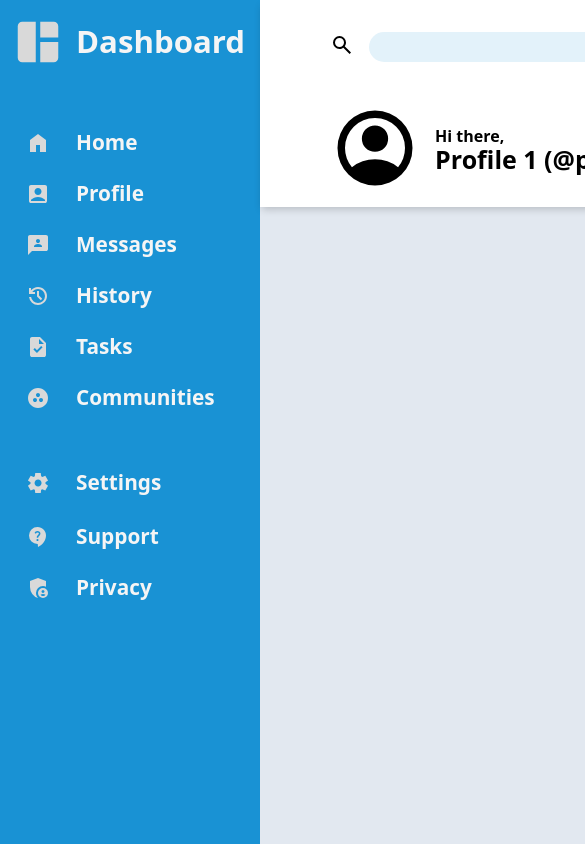
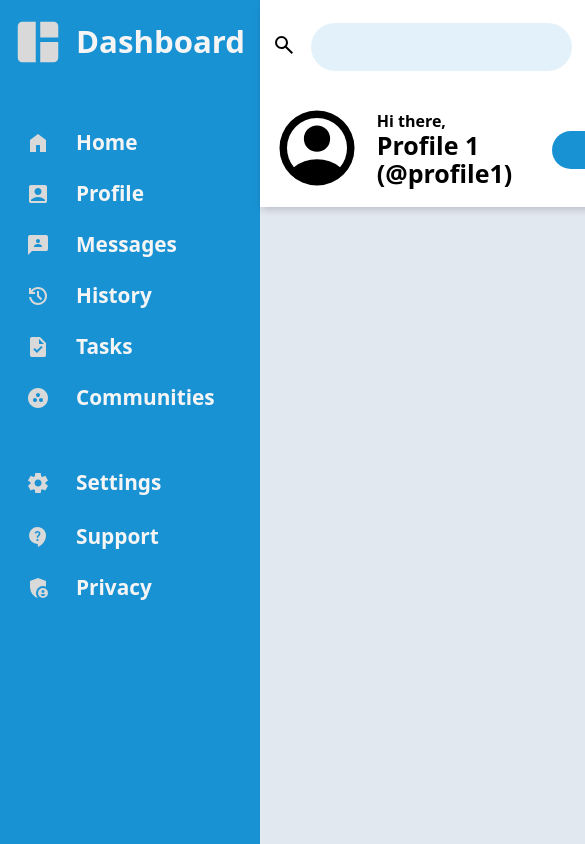
Before and after one commit to Ha0177/Admin-Dashboard-Project, a plain HTML site: page index.html in a window 390 px wide. Shown: the top 844 px of the page, 585 px wide, since content can reach past the window. Drawn offline with nearby package versions, Linux system fonts and the light colour scheme.

Commit message:
Change units to allow for responsiveness

```diff
--- a/style.css
+++ b/style.css
@@ -79,23 +79,27 @@ main.container {
 .header-container .first-row {
     display: flex;
     justify-content: space-between;
-    padding: 20px 70px 10px 70px;
+    padding: 20px 3vw 10px 3vw;
     height: 50%;
     color: black;
+    min-width: 0;
 }
 
 .header-container .first-row .search-bar{
     display: flex;
     gap: 15px;
     align-items: center;
-    width: 50em;
+    flex: 1 1 0;
+    min-width: 0;
 }
 
 input[type="search"] {
     outline: none;
-    width: 40em;
+    width: 100%;
+    min-width: 0;
     border-radius: 50px;
-    height: 1em;
+    height: auto;
+    min-height: 2em;
     border: none;
     background-color: hsla(201, 79%, 46%, 0.123);
     padding: 15px;
@@ -103,7 +107,8 @@ input[type="search"] {
 input[type="search"]:focus {
     outline: none;
     border-radius: 50px;
-    height: 1em;
+    height: auto;
+    min-height: 2em;
     border: 2px solid hsla(201, 79%, 46%, 0.664);
     padding: 15px;
 }
@@ -114,13 +119,14 @@ input[type="search"]:focus {
     align-items: center;
     font-weight: 600;
     font-size: 1rem;
-    width: 15em;
+    flex-shrink: 0;
+    min-width: 0;
 }
 
 .header-container .second-row {
     display: flex;
     height: 50%;
-    padding: 20px 70px 10px 70px;
+    padding: 20px 3vw 10px 3vw;
     justify-content: space-between;
     align-items: center;
 }
```
